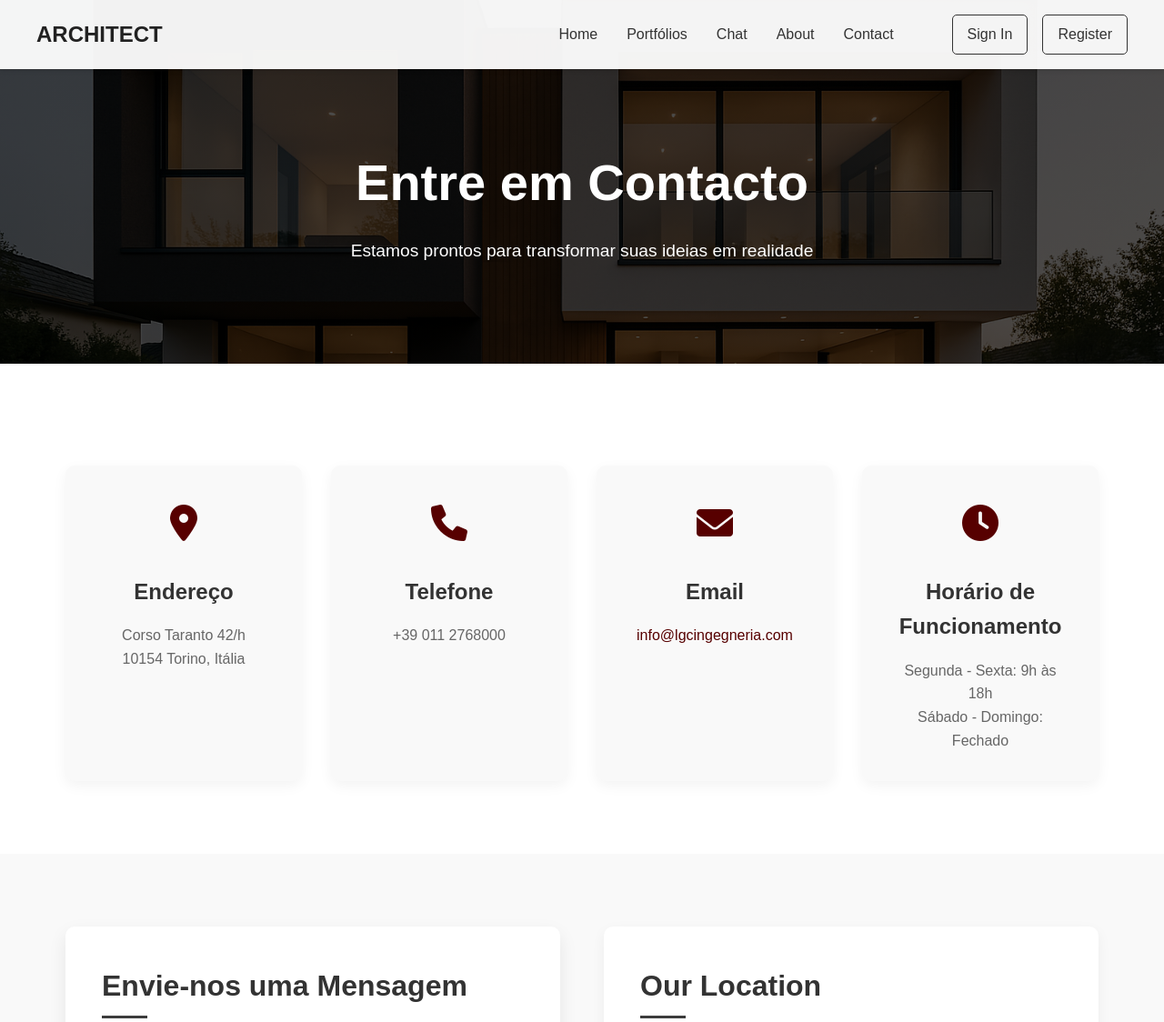
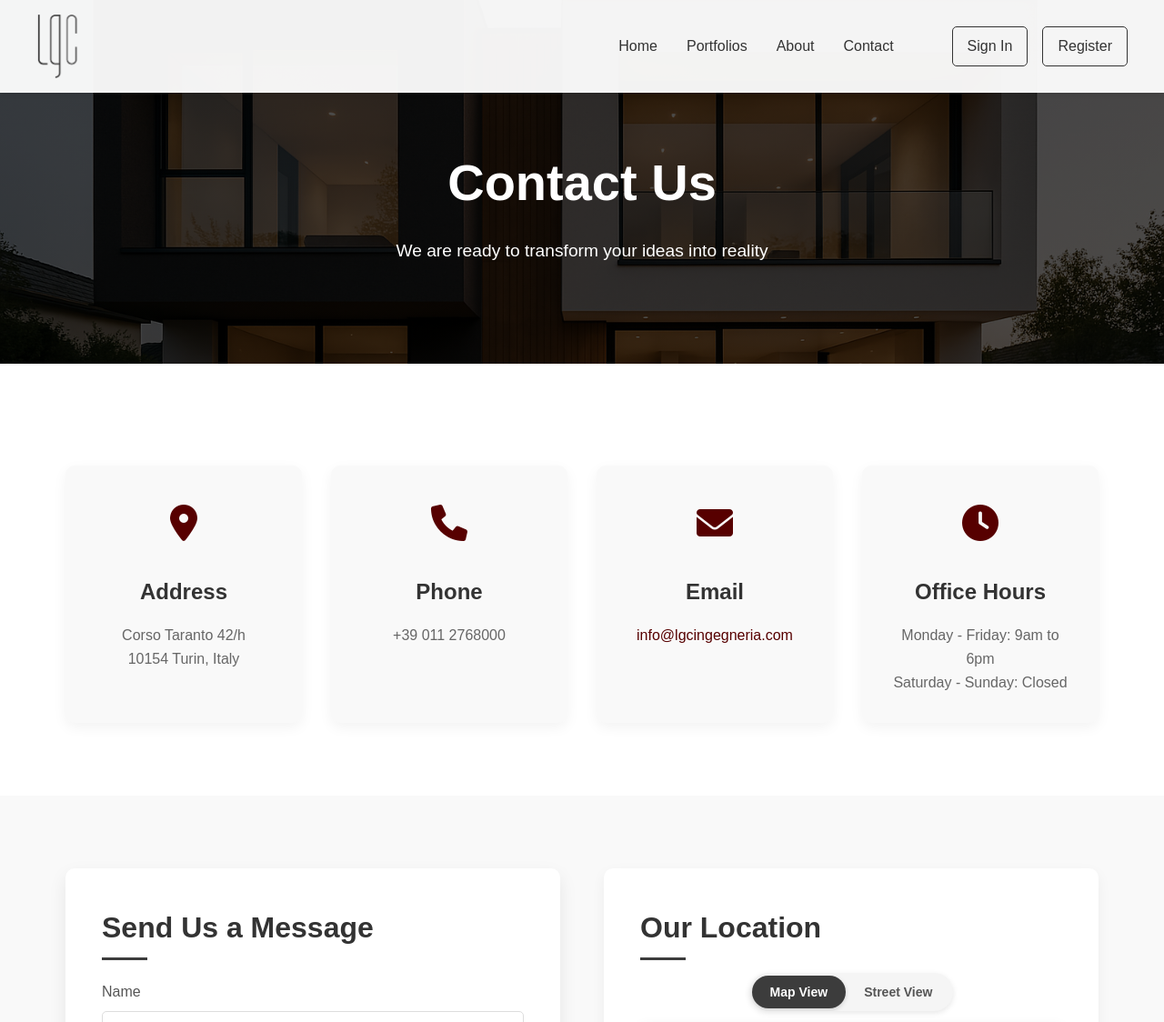
Before and after one commit to Alexandre-P-Inacio/LGC.achi, a PHP site: page /contact.html in a window 1280 px wide. Shown: the top 1124 px of the page at 91% size. Run offline with PHP 8.4, Linux system fonts and the light colour scheme; some libraries are stand-ins or nearby versions.

Commit message:
small tweaks

```diff
--- a/admin.html
+++ b/admin.html
@@ -16,7 +16,7 @@
     <script src="https://cdnjs.cloudflare.com/ajax/libs/pdf.js/2.10.377/pdf.min.js"></script>
     <script src="https://unpkg.com/@supabase/supabase-js@2"></script>
     <script>
-        // Inicializar o cliente Supabase corretamente
+        // Initialize the Supabase client correctly
         const supabaseUrl = 'https://pwsgmskiamkpzgtlaikm.supabase.co';
         const supabaseKey = 'eyJhbGciOiJIUzI1NiIsInR5cCI6IkpXVCJ9.eyJpc3MiOiJzdXBhYmFzZSIsInJlZiI6InB3c2dtc2tpYW1rcHpndGxhaWttIiwicm9sZSI6ImFub24iLCJpYXQiOjE3NDQzNzM5NzIsImV4cCI6MjA1OTk0OTk3Mn0.oYGnYIpOUteNha2V1EoyhgxDA1XFfzxTjY8jAbSyLmI';
         window.supabase = supabase.createClient(supabaseUrl, supabaseKey);
--- a/contact.html
+++ b/contact.html
@@ -4,7 +4,7 @@
     <meta charset="UTF-8">
     <meta name="viewport" content="width=device-width, initial-scale=1.0">
     <meta http-equiv="Content-Security-Policy" content="default-src 'self'; script-src 'self' 'unsafe-inline' 'unsafe-eval' https://unpkg.com https://*.azureedge.net https://*.supabase.co https://maps.googleapis.com; style-src 'self' 'unsafe-inline' https://cdnjs.cloudflare.com; img-src 'self' data: https://*.googleapis.com https://*.gstatic.com; font-src 'self' https://cdnjs.cloudflare.com; connect-src 'self' https://*.supabase.co; frame-src https://www.google.com;">
-    <title>Contactos - Architecture Portfolio</title>
+    <title>Contact - Architecture Portfolio</title>
     <link rel="icon" type="image/png" href="assets/logo(2).png">
     <link rel="stylesheet" href="styles.css">
     <link rel="stylesheet" href="https://cdnjs.cloudflare.com/ajax/libs/font-awesome/6.0.0/css/all.min.css">
@@ -21,8 +21,8 @@
     <main>
         <section id="contact-hero" class="contact-hero">
             <div class="hero-content">
-                <h1>Entre em Contacto</h1>
-                <p>Estamos prontos para transformar suas ideias em realidade</p>
+                <h1>Contact Us</h1>
+                <p>We are ready to transform your ideas into reality</p>
             </div>
         </section>
 
@@ -33,15 +33,15 @@
                         <div class="icon">
                             <i class="fas fa-map-marker-alt"></i>
                         </div>
-                        <h3>Endereço</h3>
+                        <h3>Address</h3>
                         <p>Corso Taranto 42/h</p>
-                        <p>10154 Torino, Itália</p>
+                        <p>10154 Turin, Italy</p>
                     </div>
                     <div class="contact-card">
                         <div class="icon">
                             <i class="fas fa-phone"></i>
                         </div>
-                        <h3>Telefone</h3>
+                        <h3>Phone</h3>
                         <p>+39 011 2768000</p>
                     </div>
                     <div class="contact-card">
@@ -55,9 +55,9 @@
                         <div class="icon">
                             <i class="fas fa-clock"></i>
                         </div>
-                        <h3>Horário de Funcionamento</h3>
-                        <p>Segunda - Sexta: 9h às 18h</p>
-                        <p>Sábado - Domingo: Fechado</p>
+                        <h3>Office Hours</h3>
+                        <p>Monday - Friday: 9am to 6pm</p>
+                        <p>Saturday - Sunday: Closed</p>
                     </div>
                 </div>
             </div>
@@ -67,10 +67,10 @@
             <div class="container">
                 <div class="form-map-grid">
                     <div class="form-container">
-                        <h2>Envie-nos uma Mensagem</h2>
+                        <h2>Send Us a Message</h2>
                         <form id="contactForm" class="contact-form">
                             <div class="form-group">
-                                <label for="name">Nome</label>
+                                <label for="name">Name</label>
                                 <input type="text" id="name" name="name" required>
                             </div>
                             <div class="form-group">
@@ -78,14 +78,14 @@
                                 <input type="email" id="email" name="email" required>
                             </div>
                             <div class="form-group">
-                                <label for="subject">Assunto</label>
+                                <label for="subject">Subject</label>
                                 <input type="text" id="subject" name="subject" required>
                             </div>
                             <div class="form-group">
-                                <label for="message">Mensagem</label>
+                                <label for="message">Message</label>
                                 <textarea id="message" name="message" rows="5" required></textarea>
                             </div>
-                            <button type="submit" class="submit-button">Enviar Mensagem</button>
+                            <button type="submit" class="submit-button">Send Message</button>
                         </form>
                     </div>
                     <div class="map-container">
@@ -107,7 +107,7 @@
                         <div class="map-info">
                             <div class="map-address">
                                 <i class="fas fa-map-marker-alt"></i>
-                                <span>Corso Taranto, 42, 10154 Torino TO, Italia</span>
+                                <span>Corso Taranto, 42, 10154 Turin, Italy</span>
                             </div>
                             <a href="https://www.google.com/maps/dir//Corso+Taranto,+42,+10154+Torino+TO,+Italia/@45.1009102,7.7005798,19z/data=!4m17!1m7!3m6!1s0x47886df3fd671cfd:0x2f6815d8ab8a9edd!2sCorso+Taranto,+42/H,+10154+Torino+TO!3b1!8m2!3d45.1009102!4d7.7005798!4m8!1m0!1m5!1m1!1s0x47886df3fd671cfd:0x2f6815d8ab8a9edd!2m2!1d7.7005798!2d45.1009102!3e0" target="_blank" class="directions-button">
                                 <i class="fas fa-directions"></i> Get Directions
--- a/navigation.js
+++ b/navigation.js
@@ -1,15 +1,16 @@
-// Script que insere automaticamente a mesma barra de navegação em todas as páginas HTML
+// Script that automatically inserts the same navigation bar on all HTML pages
 document.addEventListener('DOMContentLoaded', function() {
     // Navigation bar structure (upperbar)
     const navHTML = `
     <header>
         <nav>
-            <div class="logo">ARCHITECT</div>
+            <a href="index.html" class="logo">
+                <img src="assets/LGC LOGO.png" alt="LGC Logo" class="logo-image">
+            </a>
             <ul class="nav-links">
                 <li><a href="index.html" id="nav-home">Home</a></li>
-                <li><a href="portfolios.html" id="nav-portfolios">Portfólios</a></li>
-                <li><a href="chat.html" id="nav-chat">Chat</a></li>
-                <li><a href="#about" id="nav-about">About</a></li>
+                <li><a href="portfolios.html" id="nav-portfolios">Portfolios</a></li>
+                <li><a href="index.html#about" id="nav-about">About</a></li>
                 <li><a href="contact.html" id="nav-contact">Contact</a></li>
                 <li class="auth-buttons">
                     <a href="login.html" class="login-button">Sign In</a>
@@ -50,8 +51,6 @@ document.addEventListener('DOMContentLoaded', function() {
         }
     } else if (currentPage === 'portfolios.html') {
         document.getElementById('nav-portfolios')?.classList.add('active');
-    } else if (currentPage === 'chat.html') {
-        document.getElementById('nav-chat')?.classList.add('active');
     } else if (currentPage === 'contact.html') {
         document.getElementById('nav-contact')?.classList.add('active');
     } else if (currentPage.includes('about')) {
@@ -97,4 +96,29 @@ document.addEventListener('DOMContentLoaded', function() {
             });
         }
     }
+
+    // Add smooth scrolling for the About link when on home page
+    const aboutLink = document.getElementById('nav-about');
+    if (aboutLink) {
+        aboutLink.addEventListener('click', function(e) {
+            // Only do smooth scroll if we're already on the home page
+            const isHomePage = currentPage === '' || currentPage === 'index.html';
+
+            if (isHomePage) {
+                e.preventDefault();
+                const aboutSection = document.getElementById('about');
+
+                if (aboutSection) {
+                    aboutSection.scrollIntoView({
+                        behavior: 'smooth',
+                        block: 'start'
+                    });
+
+                    // Update URL without refresh
+                    history.pushState(null, '', '#about');
+                }
+            }
+            // Otherwise, default link behavior will navigate to index.html#about
+        });
+    }
 });
--- a/styles.css
+++ b/styles.css
@@ -9,7 +9,7 @@ body {
     font-family: 'Arial', sans-serif;
     line-height: 1.6;
     color: #333;
-    overflow-x: hidden; /* Para evitar barras de rolagem horizontais durante animações */
+    overflow-x: hidden; /* To avoid horizontal scrollbars during animations */
 }
 
 /* Animações keyframes */
@@ -69,11 +69,16 @@ nav {
 }
 
 .logo {
-    font-size: 1.5rem;
-    font-weight: bold;
-    color: #222;
+    display: flex;
+    align-items: center;
     animation: fadeIn 0.8s ease-in-out;
     transition: transform 0.3s ease;
+}
+
+.logo-image {
+    height: 70px;
+    width: auto;
+    max-width: 100%;
 }
 
 .logo:hover {
```
Also changed, not shown: chat.html (+83 -9 lines), index.html (+54 -5 lines), assets/LGC LOGO.png (added).
